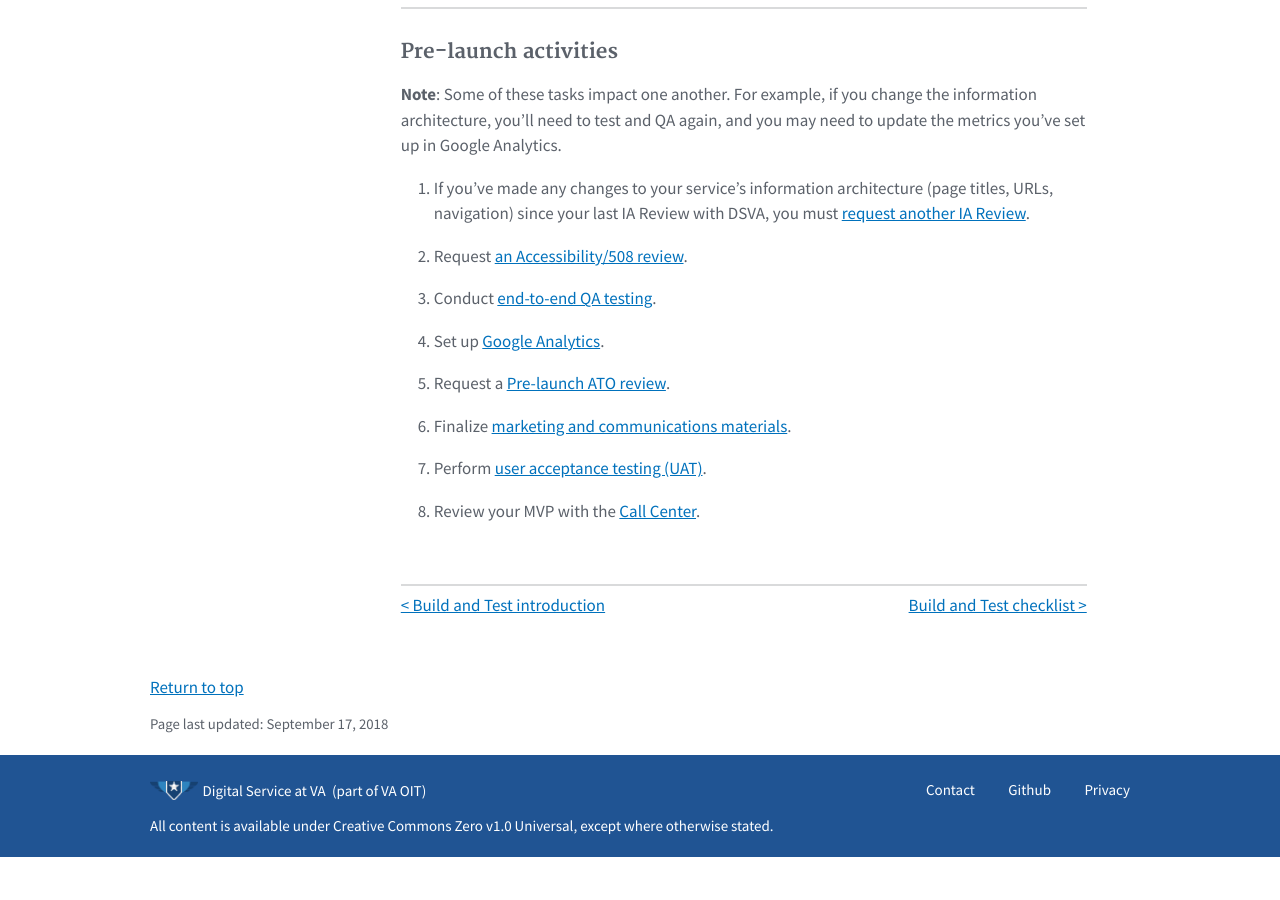
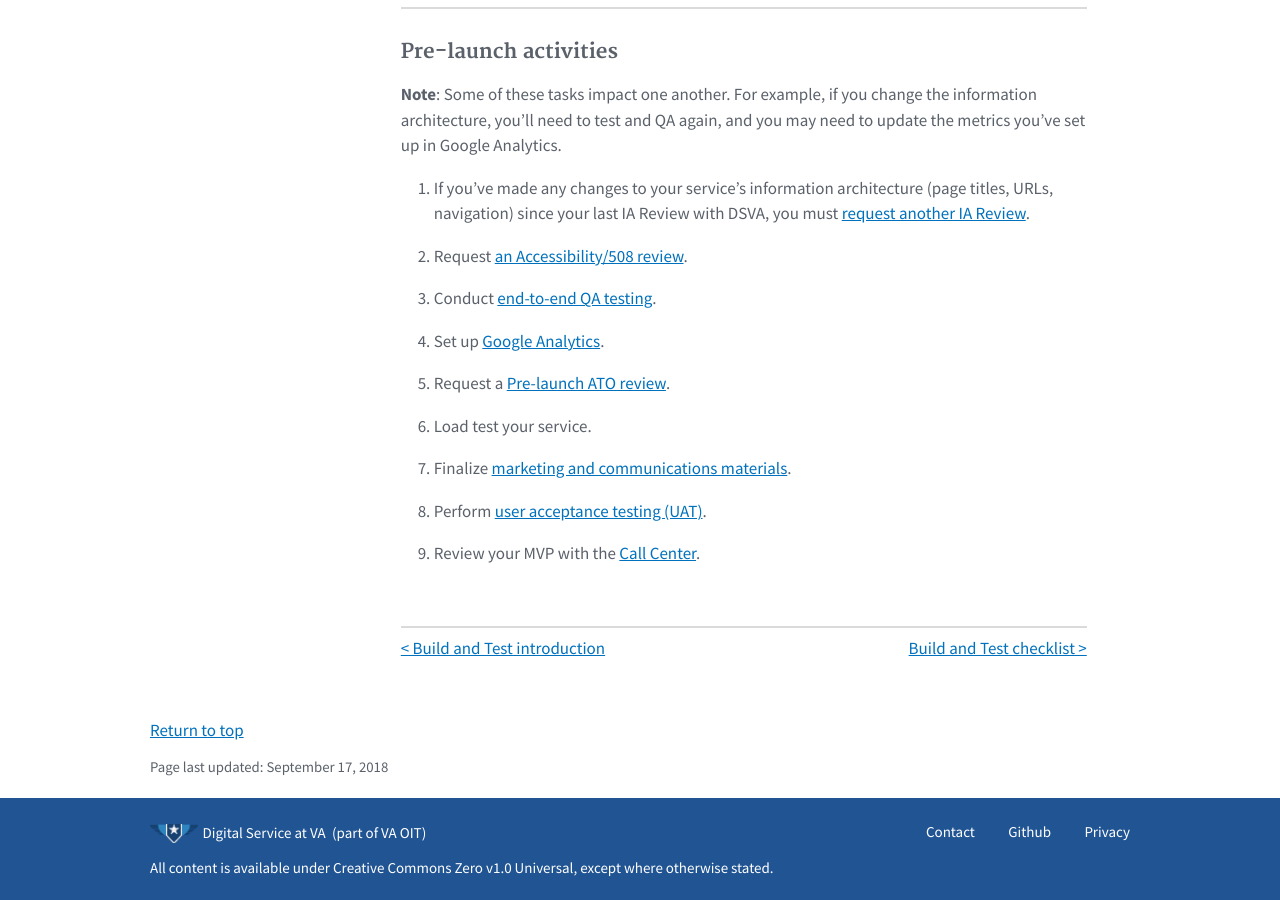
Before and after one commit to department-of-veterans-affairs/va-digital-service-handbook, a Jekyll site: the page built from _pages/delivery/build-and-test-2.md, in a window 1280 px wide and 900 px high, scrolled down 1760 px. Built offline with Jekyll 4.4.1, drawn with Linux system fonts in a browser that asks for light colours; nearby versions of some CDN libraries; before the commit the page ends 2617 px from its top, so only the background shows below that.

Commit message:
update load test

```diff
--- a/_pages/delivery/build-and-test-2.md
+++ b/_pages/delivery/build-and-test-2.md
@@ -104,14 +104,14 @@ permalink: /delivery/build-and-test/activities
 
 1. Request a <a href="https://github.com/department-of-veterans-affairs/vets-work-practices/blob/master/Reviews-External-Contractors/request-ato-reviews.md#request-a-pre-launch-ato-review" target="_blank">Pre-launch ATO review</a>.
 
+1. Load test your service.
+
 1. Finalize [marketing and communications materials]({{site.baseurl}}/resources/more/marcom).
 
 1. Perform [user acceptance testing (UAT)]({{site.baseurl}}/resources/more/uat).
 
 1. Review your MVP with the [Call Center]({{site.baseurl}}/resources/more/call-center).
 
-<!--1. Load test your service.-->
-
 <!--1. Set up [live service details]({{site.baseurl}}/resources/more/service-details).-->
 
 
```
